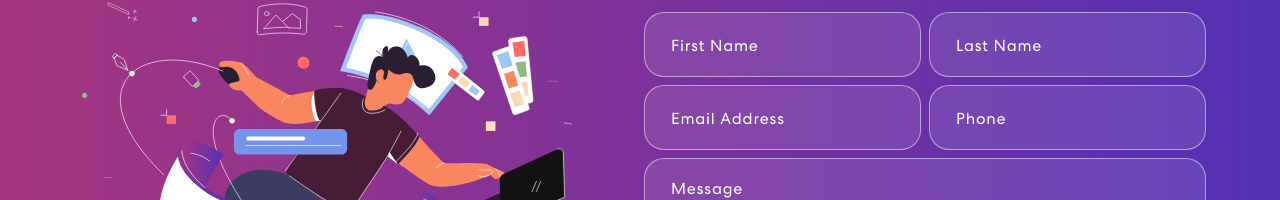
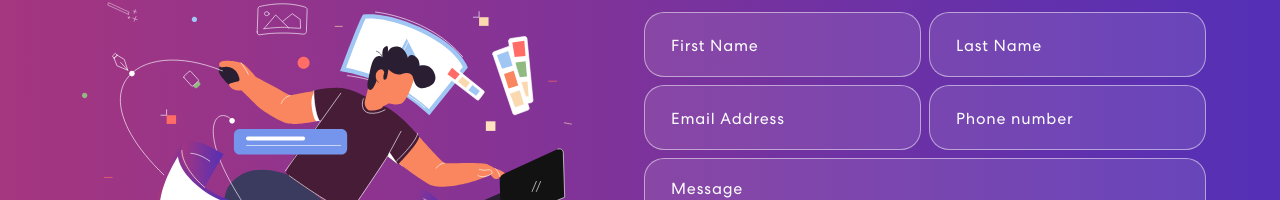
Before and after one commit to stef4no1/stefano-web-react, a React (Create React App) app: page / in a window 1280 px wide. Shown: the part 1972-2172 px from the top of the page. Built offline with nearby package versions, Linux system fonts and the light colour scheme.

Commit message:
upload contact

```diff
--- a/src/components/Contact.js
+++ b/src/components/Contact.js
@@ -71,7 +71,7 @@ export const Contact = () => {
                       <input type="email" value={formDetails.email} placeholder="Email Address" onChange={(e) => onFormUpdate('email', e.target.value)} />
                     </Col>
                     <Col size={12} sm={6} className="px-1">
-                      <input type="tel" value={formDetails.phone} placeholder="Phone" onChange={(e) => onFormUpdate('phone', e.target.value)}/>
+                      <input type="tel" value={formDetails.phone} placeholder="Phone number" onChange={(e) => onFormUpdate('phone', e.target.value)}/>
                     </Col>
                     <Col size={12} className="px-1">
                       <textarea rows="6" value={formDetails.message} placeholder="Message" onChange={(e) => onFormUpdate('message', e.target.value)}></textarea>
```
